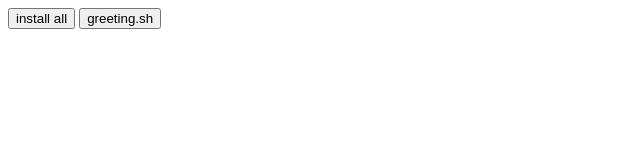
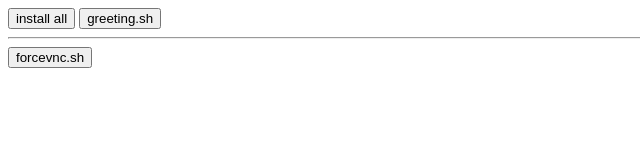
Before and after one commit to liniuxchan/worldlina, a plain HTML site: page index.html in a window 1280 px wide. Shown: the whole page, without its empty margins (0-640 px from the left). Drawn offline with Linux system fonts and the light colour scheme.

Commit message:
ちょっと進んだ！

```diff
--- a/index.html
+++ b/index.html
@@ -22,5 +22,7 @@
 <body>
     <button onclick="copyToClipboard('curl -sSL https://liniuxchan.github.io/worldlina/installall.sh | bash')">install all</button>
     <button onclick="copyToClipboard('curl -sSL https://liniuxchan.github.io/worldlina/greeting.sh | bash')">greeting.sh</button>
+    <hr>
+    <button onclick=“copyToClipboard(‘curl -sSL https://liniuxchan.github.io/worldlina/forcevnc.sh | bash’)”>forcevnc.sh</button>
 </body>
 </html>
```
Also changed, not shown: 1 other file.
